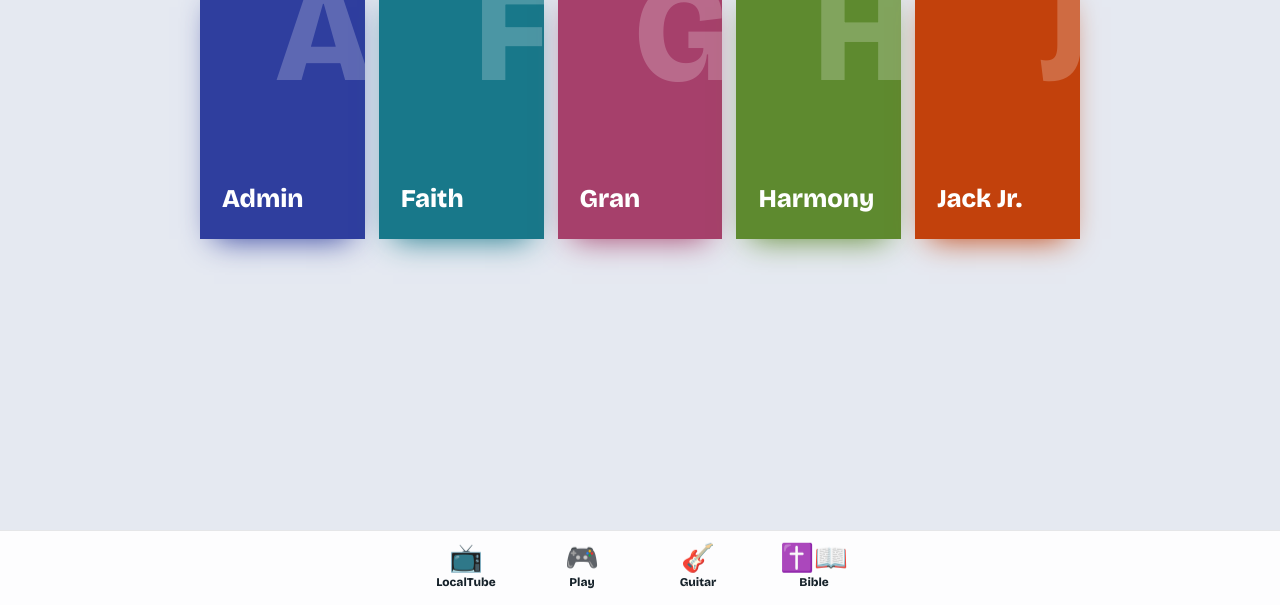
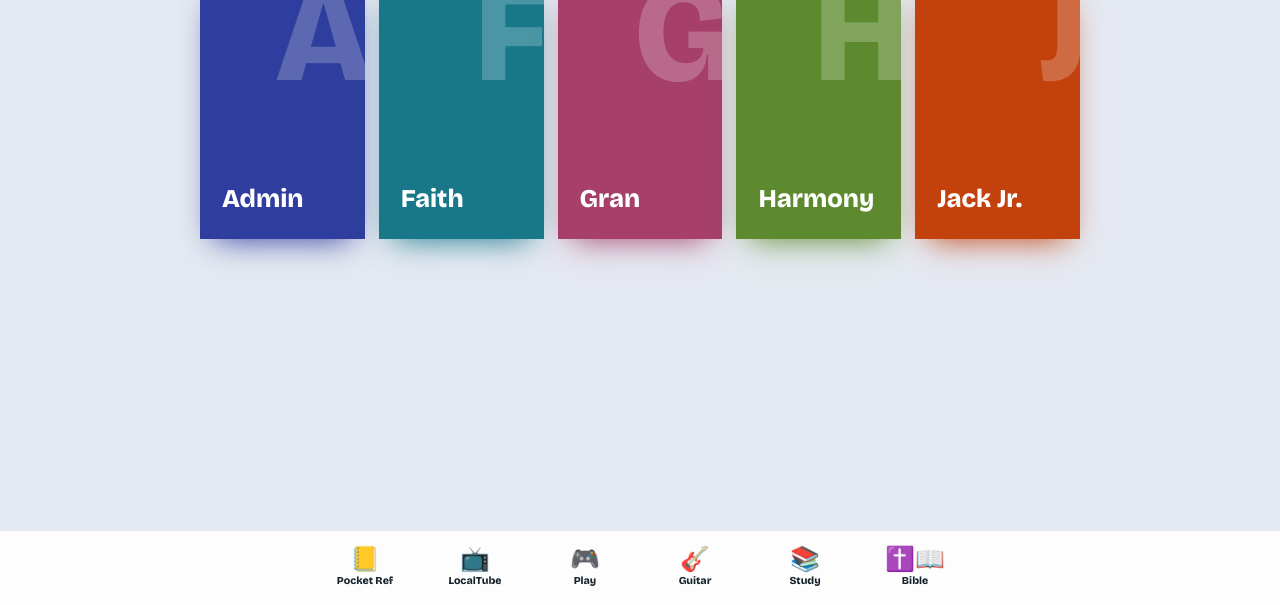
Before and after one commit to JORJ2026/start, a plain HTML site: page index.html in a window 1280 px wide. Shown: the part 195-800 px from the top of the page. Drawn offline with nearby package versions, Linux system fonts and the light colour scheme.

Commit message:
Add files via upload

```diff
--- a/index.html
+++ b/index.html
@@ -141,10 +141,10 @@ body::before{content:"";position:fixed;left:0;right:0;top:0;height:env(safe-area
 .role:last-child:nth-child(odd){grid-column:1/-1}
 @media (min-width:700px){.role:last-child:nth-child(odd){grid-column:auto}}
 .hero::after{display:none}
-.dock{position:fixed;left:0;right:0;bottom:0;z-index:25;display:flex;justify-content:center;gap:6px;padding:8px 12px calc(8px + env(safe-area-inset-bottom,0px));background:color-mix(in srgb,var(--surface) 90%,transparent);-webkit-backdrop-filter:blur(16px);backdrop-filter:blur(16px);border-top:1px solid var(--line)}
-.dock a{display:flex;flex-direction:column;align-items:center;justify-content:center;gap:2px;flex:1 1 0;max-width:110px;min-width:0;min-height:58px;padding:4px 6px;text-decoration:none;font-size:.74rem;font-weight:700;color:var(--ink);transition:background .15s}
+.dock{position:fixed;left:0;right:0;bottom:0;z-index:25;display:flex;justify-content:center;gap:0;padding:8px 6px calc(8px + env(safe-area-inset-bottom,0px));background:color-mix(in srgb,var(--surface) 90%,transparent);-webkit-backdrop-filter:blur(16px);backdrop-filter:blur(16px);border-top:1px solid var(--line)}
+.dock a{display:flex;flex-direction:column;align-items:center;justify-content:center;gap:2px;flex:1 1 0;max-width:110px;min-width:0;min-height:58px;padding:4px 2px;text-decoration:none;font-size:.66rem;white-space:nowrap;font-weight:700;color:var(--ink);transition:background .15s}
 .dock a:active,.dock a:hover{background:color-mix(in srgb,var(--c) 14%,transparent)}
-.dock .di{font-size:1.7rem;line-height:1}
+.dock .di{font-size:1.5rem;line-height:1}
 </style>
 </head>
 <body>
@@ -359,9 +359,11 @@ function render(){
 }
 
 const DOCK = [
+  { label:"Pocket Ref", icon:"📒", url:"https://jackrose2030.github.io/pocketreferene/", c:"#1C7ED6" },
   { label:"LocalTube", icon:"📺", url:"https://jackrose2028.github.io/watch",  c:"#D6336C" },
   { label:"Play",      icon:"🎮", url:"https://jackrose2028.github.io/play",   c:"#E8590C" },
   { label:"Guitar",    icon:"🎸", url:"https://jackrose2028.github.io/guitar", c:"#7048E8" },
+  { label:"Study",     icon:"📚", url:"https://jackrose2029.github.io/granstudy", c:"#2F9E44" },
   { label:"Bible",     icon:"✝️📖", url:"https://jackrose2029.github.io/stillwaters/", c:"#3A6EA5" }
 ];
 function buildDock(){
```
